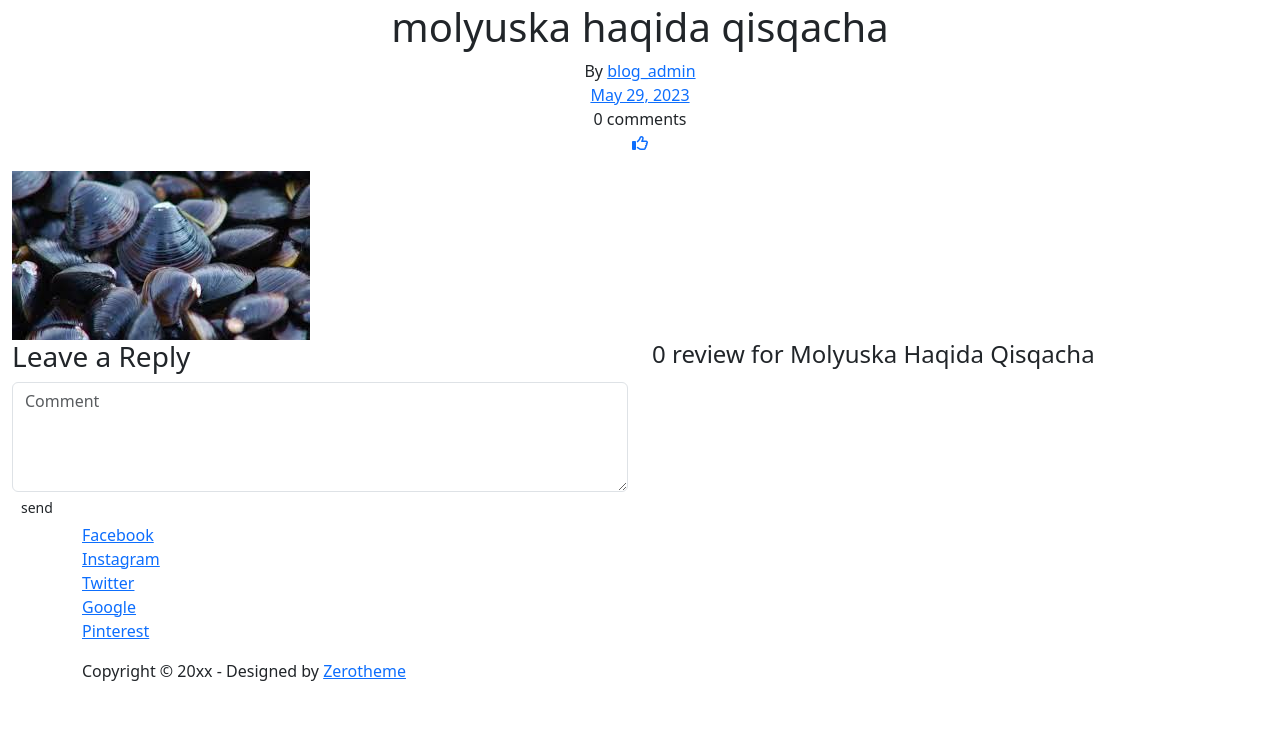
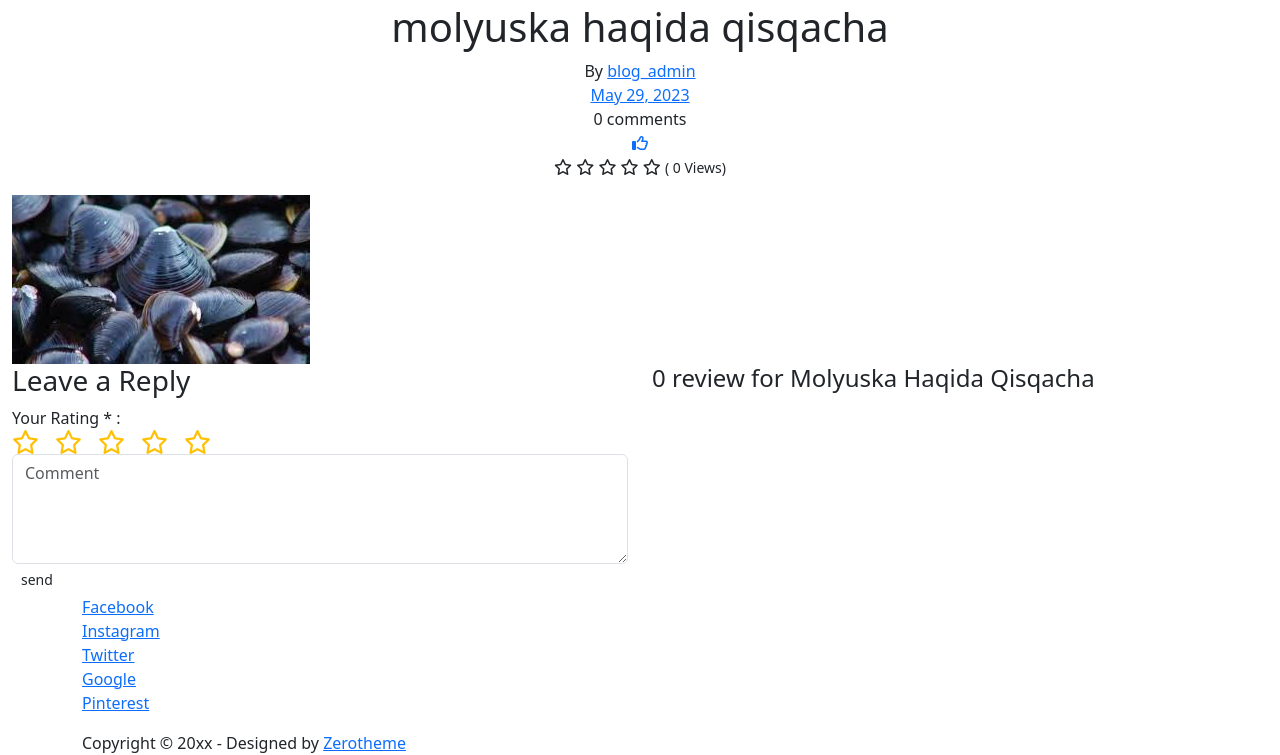
Before and after one commit to pazlidinov/blog, a Django app: page /detail/4/ in a window 1280 px wide. Shown: the part 169-924 px from the top of the page. Before the commit the page ends 850 px from the top, so only its background shows below. Run offline with Django 4.2, Linux system fonts and the light colour scheme; data comes from the database, SQL or seed files in the repository; both versions use the stored data as it was after the commit; some libraries are stand-ins or nearby versions.

Commit message:
add rating

```diff
--- a/config/main/admin.py
+++ b/config/main/admin.py
@@ -1,10 +1,12 @@
 from django.contrib import admin
 from django.utils.html import mark_safe
-from .models import Category, Article, Tag, Comment, Reply_Comment
+from .models import *
 # Register your models here.
 
 admin.site.register(Comment)
 admin.site.register(Reply_Comment)
+
+admin.site.register(Rating)
 
 
 @admin.register(Category)
--- a/config/main/models.py
+++ b/config/main/models.py
@@ -1,6 +1,7 @@
 from django.db import models
 from django.contrib.auth.models import User
 from django_quill.fields import QuillField
+from django.db.models import Avg
 # Create your models here.
 
 
@@ -44,12 +45,29 @@ class Article(models.Model):
     published = models.DateField(auto_now_add=True)
     body = QuillField()
     tag = models.ManyToManyField(Tag, related_name='articles_tag')
+    view = models.PositiveIntegerField(default=0)
+
+    @property
+    def average_rating(self):
+        rating = self.rating.all().aggregate(Avg('value'))['value__avg']
+        if rating:
+            return str(rating)
+        else:
+            return 0
 
     class Meta:
         ordering = ["-id"]
 
     def __str__(self):
         return self.title
+
+
+class Rating(models.Model):
+    value = models.PositiveIntegerField(default=0)
+    product = models.ForeignKey(
+        Article, on_delete=models.CASCADE, related_name="rating")
+    user = models.ForeignKey(
+        User, on_delete=models.CASCADE, blank=True, null=True)
 
 
 class Comment(models.Model):
--- a/config/main/urls.py
+++ b/config/main/urls.py
@@ -9,14 +9,17 @@ urlpatterns = [
     path('', views.home_page, name='home'),
     path('list_articles/', views.List_articles.as_view(), name='list_articles'),
     path('detail/<pk>/', views.Detail_Article.as_view(), name='detail'),
+    path('add/rating/', views.add_rating, name="add_rating"),
 
 
     # sort
     path('sort_by_teg/<slug>/', views.sort_by_teg, name='sort_by_teg'),
-    path('sort_by_category/<slug>/', views.sort_by_category, name='sort_by_category'),
+    path('sort_by_category/<slug>/',
+         views.sort_by_category, name='sort_by_category'),
     path('sort_by_title/', views.sort_by_title, name='sort_by_title'),
     path('sort_by_author/<int:id>/', views.sort_by_author, name='sort_by_author'),
-    path('sort_by_published/<str:published>/', views.sort_by_published, name='sort_by_published'),
+    path('sort_by_published/<str:published>/',
+         views.sort_by_published, name='sort_by_published'),
 
     # comment
     path('comment/<int:id>/', views.create_comment, name='comment'),
@@ -24,6 +27,7 @@ urlpatterns = [
 
     # replay_comment
     path('replay_comment/<int:id>/', views.replay_comment, name='replay_comment'),
-    path('delete_replay_comment/<int:id>/', views.delete_replay_comment, name='delete_replay_comment'),
+    path('delete_replay_comment/<int:id>/',
+         views.delete_replay_comment, name='delete_replay_comment'),
 
 ]
--- a/config/main/views.py
+++ b/config/main/views.py
@@ -2,7 +2,9 @@ from django.shortcuts import render, redirect
 from django.contrib.auth.models import User
 
 from django.views.generic import ListView, DetailView
-from .models import Article, Tag, Category, Comment, Reply_Comment
+from .models import *
+import json
+from .utils import check_article_view
 
 # Create your views here.
 
@@ -21,6 +23,15 @@ class List_articles(ListView):
 class Detail_Article(DetailView):
     model = Article
     template_name = 'detail_article.html'
+
+    def my_def(request, pk):
+        product = Article.objects.get(pk=pk)
+        if check_article_view(request, pk):
+            product.update_view()
+        else:
+            pass
+        return render(request, 'detail_article.html')
+
 
 # sort
 
@@ -116,3 +127,29 @@ def delete_replay_comment(request, id):
     com = Reply_Comment.objects.get(id=id)
     com.delete()
     return redirect("home:detail", com.for_comment.article.id)
+
+
+def add_rating(request):
+
+    data = json.loads(request.GET.get("data"))
+    u = None
+    if request.user.is_authenticated:
+        u = request.user
+    else:
+        u = None
+
+    if data:
+        product = Article.objects.get(pk=int(data.get("product_id")))
+        for rate in product.rating.all():
+
+            if request.user == rate.user:
+                return JsonResponse({"status": 400})
+        else:
+            Rating.objects.create(
+                value=int(data.get("rating")),
+                product=product,
+                user=u
+            )
+            return JsonResponse({"status": 200, "updated_rating": product.average_rating})
+    else:
+        return JsonResponse({"status": 404})
--- a/config/templates/detail_article.html
+++ b/config/templates/detail_article.html
@@ -22,6 +22,17 @@
 								</li>
 								<li>{{object.comments.count}} comments</li>
 								<li><a href="#"><i class="fa-regular fa-thumbs-up"></i></a></li>
+								<li>
+
+									{% for i in '12345'|make_list %}
+									{% if i < object.average_rating %} <i class="fas fa-star"></i>
+										{% else %}
+										<i class="far fa-star"></i>
+										{% endif %}
+										{% endfor %}
+										<small class="pt-1">( {{ object.view }} Views)</small>
+
+								</li>
 							</ul>
 						</span>
 					</div>
@@ -47,9 +58,43 @@
 
 						<div class="row">
 							<div class="col-md-6">
+								<h3>Leave a Reply</h3>
+								<p class="mb-0 mr-2">Your Rating * :</p>
+								<span class="product_rating"></span>
+								<div class="text-primary">
+									<div class="d-flex gap-3">
+										<a onclick="SetArticleRating(1, {{ object.id }} )"
+											class="text-decoration-none fs-4 text-warning d-flex flex-column text-center">
+											<i class="far fa-star" id="1"></i>
+											<span class="text-muted fs-5"></span>
+										</a>
+										<a onclick="SetArticleRating(2, {{ object.id }} )" class=" text-decoration-none fs-4 text-warning d-flex flex-column
+                                                text-center">
+											<i class="far fa-star" id='2'></i>
+											<span class="text-muted fs-5"></span>
+										</a>
+										<a onclick="SetArticleRating(3, {{ object.id }} )" class=" text-decoration-none fs-4 text-warning d-flex flex-column
+                                                text-center">
+											<i class="far fa-star" id="3"></i>
+											<span class="text-muted fs-5"></span>
+										</a>
+										<a onclick="SetArticleRating(4, {{ object.id }} )" class=" text-decoration-none fs-4 text-warning d-flex flex-column
+                                                text-center">
+											<i class="far fa-star" id="4"></i>
+											<span class="text-muted fs-5"></span>
+										</a>
+										<a onclick="SetArticleRating(5, {{ object.id }} )" class=" text-decoration-none fs-4 text-warning d-flex flex-column
+                                                text-center">
+											<i class="far fa-star" id="5"></i>
+											<span class="text-muted fs-5"></span>
+										</a>
+										<input type="hidden" id="token" name="csrfmiddlewaretoken" value="">
+									</div>
+
+								</div>
+
 								<form name="formcomment" method="post" action="{% url 'main:comment' object.id %}">
 									{% csrf_token %}
-									<h3>Leave a Reply</h3>
 									<div class="form-group">
 										<textarea name="comment" id="message" class="form-control" rows="4" cols="25"
 											required="required" placeholder="Comment"></textarea>
@@ -156,5 +201,44 @@
 				}
 				console.log(rep_div);
 			}
+			function SetArticleRating(rating, product_id) {
+				let product = document.querySelector("#product_rating")
+
+				let data = JSON.stringify(
+					{
+						rating: rating,
+						product_id: product_id,
+					}
+				)
+				for (let rate = 1; rate < 6; rate++) {
+					let ratback = document.getElementById(rate);
+					if (rate <= rating) {
+						ratback.classList.remove('far');
+						ratback.classList.add('fas');
+					}
+					if (rate > rating) {
+						ratback.classList.remove('fas');
+						ratback.classList.add('far');
+					}
+
+				}
+
+				let url = `/add/rating/?data=${data}`
+
+				fetch(url)
+					.then(response => response.json())
+					.then(data => {
+						if (data["status"] == 200) {
+							product.innerHTML = Math.round(data["updated_rating"])
+						}
+						if (data["status"] == 400) {
+							product.innerHTML = 'You already rated !'
+						}
+						if (data["status"] == 404) {
+							product.innerHTML = 'Something went wrong!'
+						}
+					})
+
+			}
 		</script>
 		{% endblock content %}
--- a/config/templates/list_articles.html
+++ b/config/templates/list_articles.html
@@ -19,6 +19,7 @@
                                 <li><a href="{% url 'main:sort_by_published' item.published %}">{{item.published}}</a></li>
                                 <li>{{item.comments.count}} comments</li>
                                 <li><a href="#"><i class="fa-regular fa-thumbs-up"></i></a></li>
+                                <li><small class="pt-1">( {{ item.view }} Views)</small></li>
                             </ul>
                         </span>
                     </div>
```
Also changed, not shown: config/main/utils.py (added, +19 -0 lines), config/db.sqlite3, config/main/migrations/0012_article_view.py (added), config/main/migrations/0013_article_rating.py (added), config/main/migrations/0014_alter_article_rating.py (added), config/main/migrations/0015_alter_article_rating.py (added), config/main/migrations/0016_remove_article_rating_rating.py (added).
